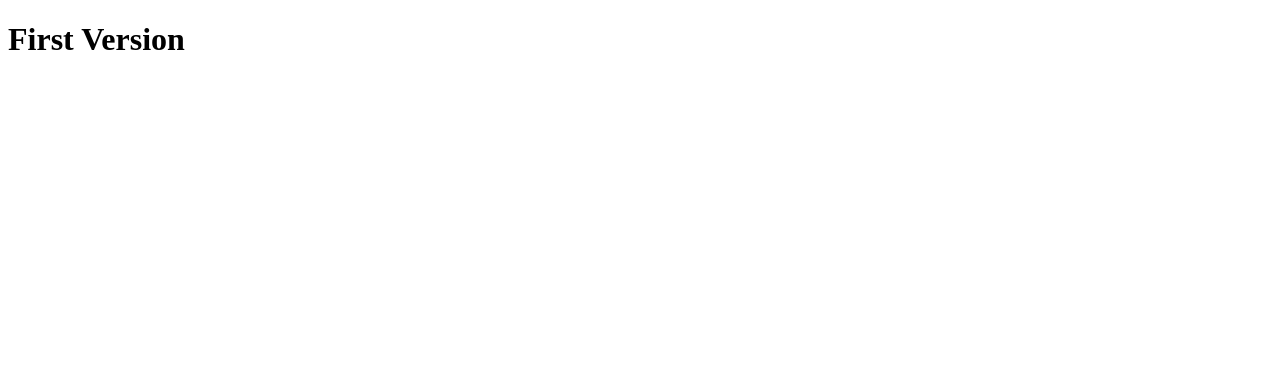
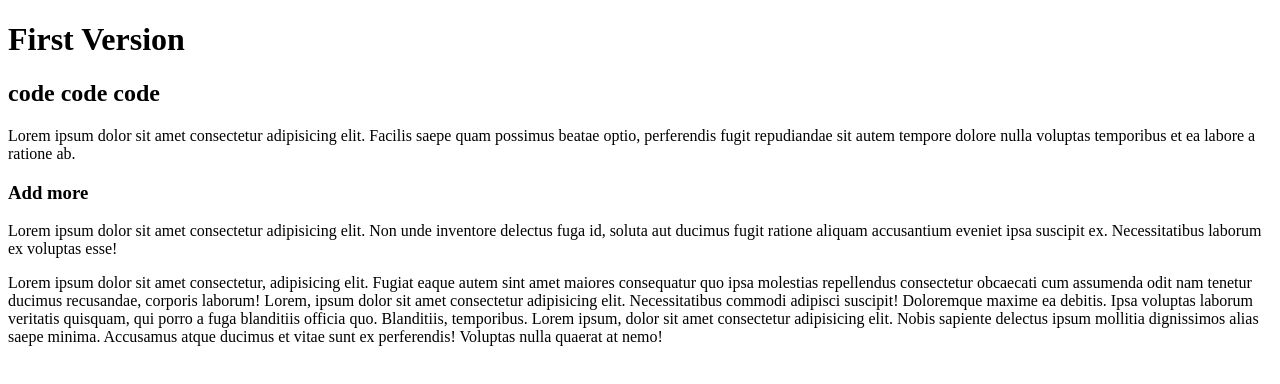
Before and after one commit to yohjiheong/git-practice, a plain HTML site: page index.html in a window 1280 px wide. Drawn offline with Linux system fonts and the light colour scheme.

```diff
--- a/index.html
+++ b/index.html
@@ -8,5 +8,23 @@
 </head>
 <body>
     <h1>First Version</h1>
+
+    <h2>code code code</h2>
+    <p>
+        Lorem ipsum dolor sit amet consectetur adipisicing elit. Facilis saepe quam possimus beatae optio, perferendis fugit repudiandae sit autem tempore dolore nulla voluptas temporibus et ea labore a ratione ab.
+    </p>
+
+    <h3> Add more</h3>
+    <p>
+        Lorem ipsum dolor sit amet consectetur adipisicing elit. Non unde inventore delectus fuga id, soluta aut ducimus fugit ratione aliquam accusantium eveniet ipsa suscipit ex. Necessitatibus laborum ex voluptas esse!
+    </p>
+
+    <p>
+        Lorem ipsum dolor sit amet consectetur, adipisicing elit. Fugiat eaque autem sint amet maiores consequatur quo ipsa molestias repellendus consectetur obcaecati cum assumenda odit nam tenetur ducimus recusandae, corporis laborum!
+        Lorem, ipsum dolor sit amet consectetur adipisicing elit. Necessitatibus commodi adipisci suscipit! Doloremque maxime ea debitis. Ipsa voluptas laborum veritatis quisquam, qui porro a fuga blanditiis officia quo. Blanditiis, temporibus.
+        Lorem ipsum, dolor sit amet consectetur adipisicing elit. Nobis sapiente delectus ipsum mollitia dignissimos alias saepe minima. Accusamus atque ducimus et vitae sunt ex perferendis! Voluptas nulla quaerat at nemo!
+
+    </p>
 </body>
+
 </html>
```
